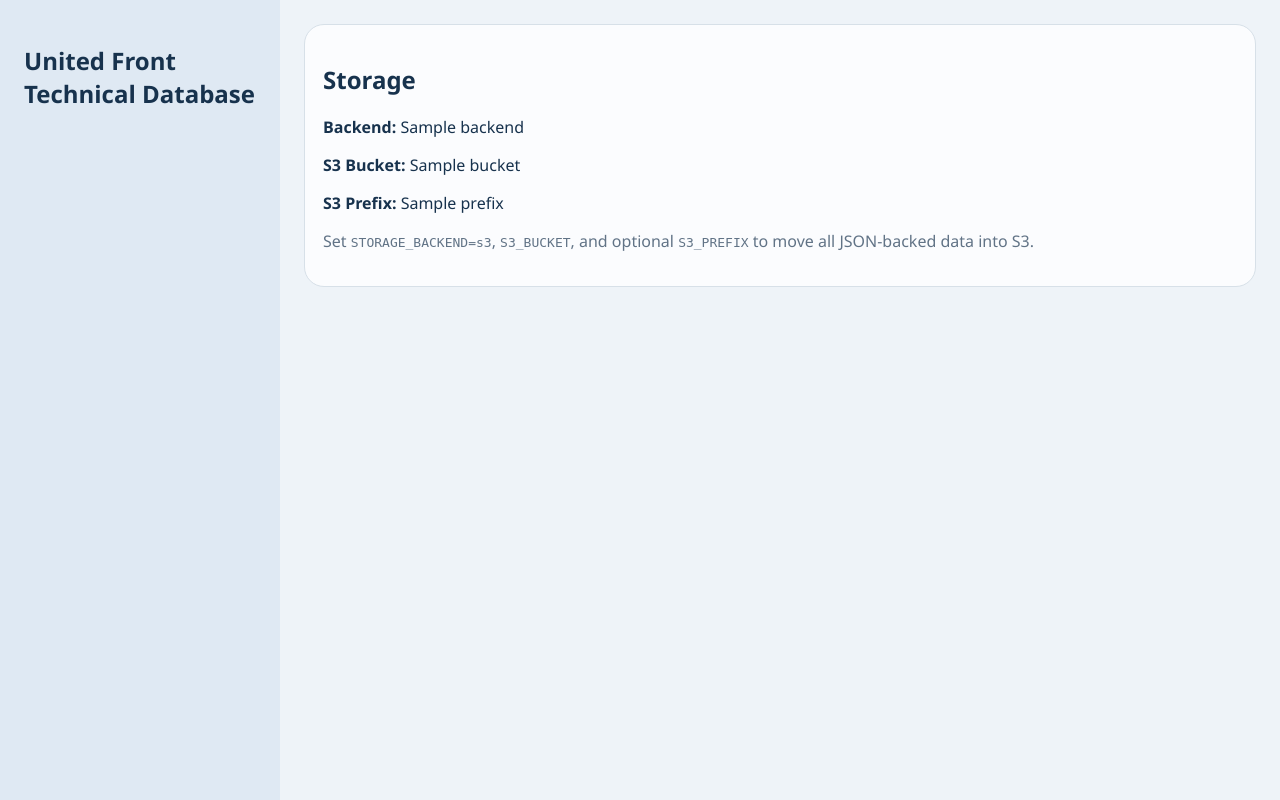
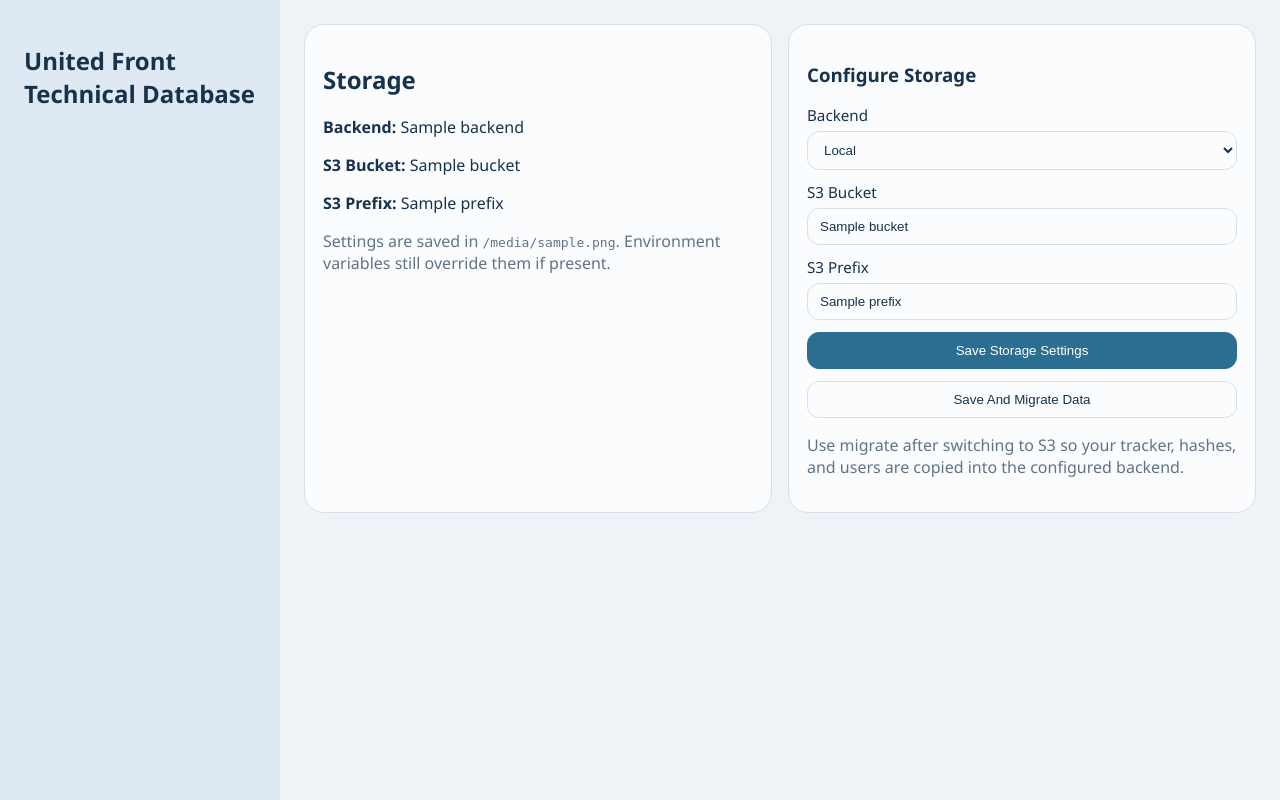
Before and after one commit to ArtyDaSmarty/UFTracker, a Flask app: template templates/admin_storage.html in a window 1280 px wide. Run offline with Flask 3, Linux system fonts and the light colour scheme; the template is opened without the code that fills it: most values are stand-ins (such as "Sample title", 1, 10 or a date in 2020); data that the repository does not hold is empty; parts of the project's set-up code (start-up, migrations or seed data) failed here and were passed over.

Commit message:
Update admin_storage.html

```diff
--- a/templates/admin_storage.html
+++ b/templates/admin_storage.html
@@ -1,10 +1,29 @@
 {% extends "base.html" %}
 {% block content %}
-<section class="card">
-  <h2>Storage</h2>
-  <p><strong>Backend:</strong> {{ backend }}</p>
-  <p><strong>S3 Bucket:</strong> {{ bucket or 'Not configured' }}</p>
-  <p><strong>S3 Prefix:</strong> {{ prefix or 'Not configured' }}</p>
-  <p class="muted">Set <code>STORAGE_BACKEND=s3</code>, <code>S3_BUCKET</code>, and optional <code>S3_PREFIX</code> to move all JSON-backed data into S3.</p>
+<section class="grid cols-2">
+  <div class="card">
+    <h2>Storage</h2>
+    <p><strong>Backend:</strong> {{ backend }}</p>
+    <p><strong>S3 Bucket:</strong> {{ bucket or 'Not configured' }}</p>
+    <p><strong>S3 Prefix:</strong> {{ prefix or 'Not configured' }}</p>
+    <p class="muted">Settings are saved in <code>{{ config_file }}</code>. Environment variables still override them if present.</p>
+  </div>
+
+  <div class="card">
+    <h3>Configure Storage</h3>
+    <form method="post" class="stack">
+      <label>Backend
+        <select name="backend">
+          <option value="local" {% if backend == 'local' %}selected{% endif %}>Local</option>
+          <option value="s3" {% if backend == 's3' %}selected{% endif %}>S3</option>
+        </select>
+      </label>
+      <label>S3 Bucket<input name="s3_bucket" value="{{ bucket }}"></label>
+      <label>S3 Prefix<input name="s3_prefix" value="{{ prefix }}"></label>
+      <button class="primary" name="action" value="save">Save Storage Settings</button>
+      <button name="action" value="migrate">Save And Migrate Data</button>
+    </form>
+    <p class="muted">Use migrate after switching to S3 so your tracker, hashes, and users are copied into the configured backend.</p>
+  </div>
 </section>
 {% endblock %}
```
